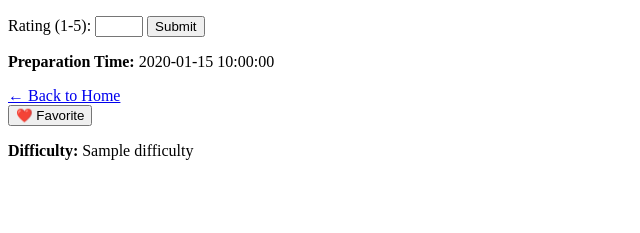
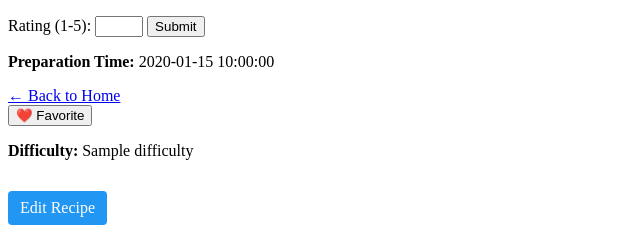
Before and after one commit to Adamfroggy/Shopping_RecipeApp, a Flask app: template templates/recipe_detail.html in a window 1280 px wide. Shown: the part 1092-1325 px from the top of the page, without its empty margins (0-640 px from the left). Before the commit the page ends 1252 px from the top, so only its background shows below. Run offline with Flask 3, Linux system fonts and the light colour scheme; the template is opened without the code that fills it: most values are stand-ins (such as "Sample title", 1, 10 or a date in 2020).

Commit message:
Added recipe detail edit button for ui only

```diff
--- a/templates/recipe_detail.html
+++ b/templates/recipe_detail.html
@@ -21,3 +21,19 @@ echo "<p><strong>Instructions:</strong></p>\n<ol>\n{% for step in recipe['instru
     <button type="submit">❤️ Favorite</button>
   </form>
   <p><strong>Difficulty:</strong> {{ recipe.get('difficulty', 'Unknown') }}</p>
+  <a href="#" class="edit-button">Edit Recipe</a>
+
+  <style>
+    .edit-button {
+      display: inline-block;
+      margin-top: 15px;
+      padding: 8px 12px;
+      background-color: #2196F3;
+      color: white;
+      border-radius: 4px;
+      text-decoration: none;
+    }
+    .edit-button:hover {
+      background-color: #0b7dda;
+    }
+  </style>
```
